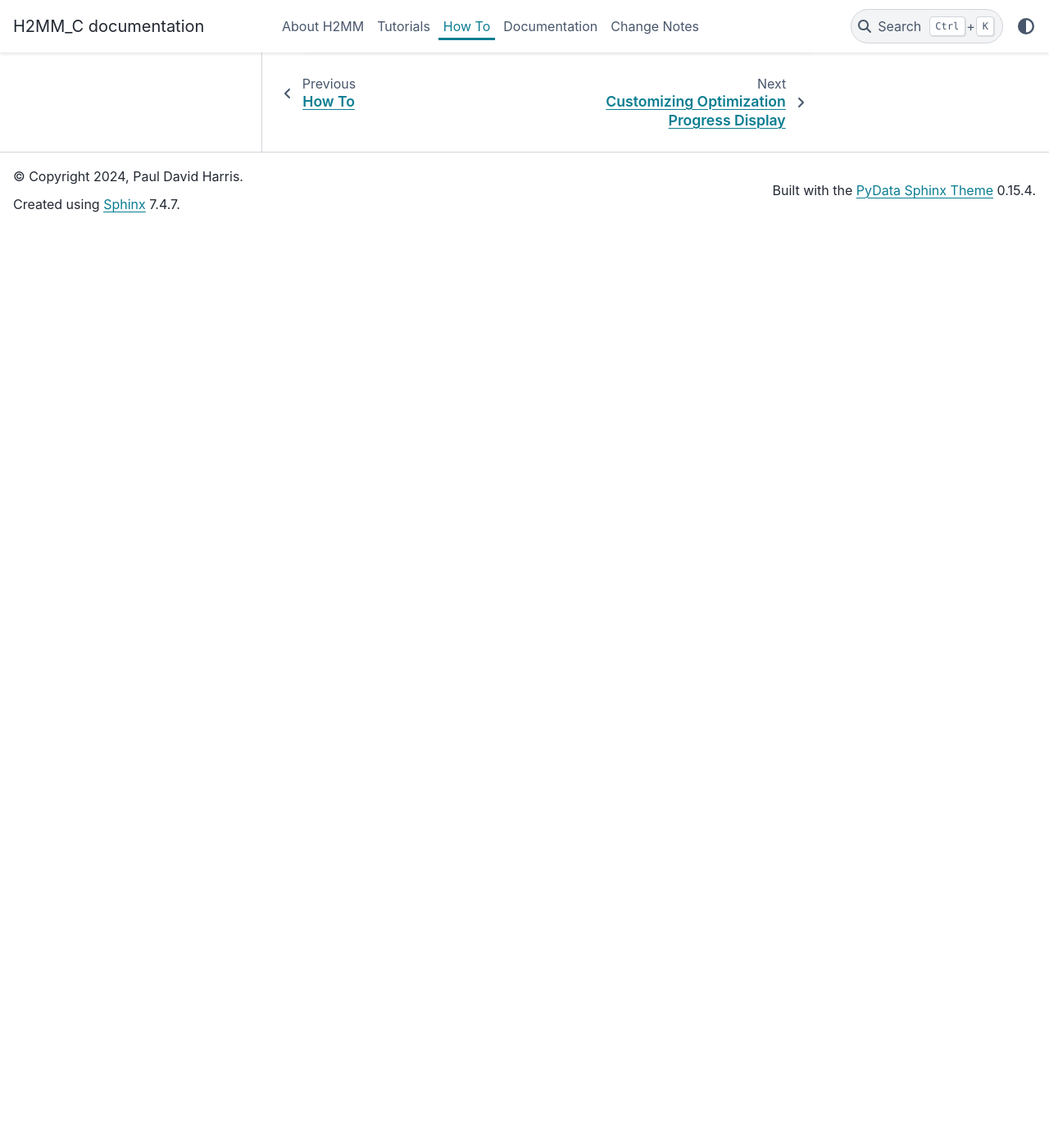
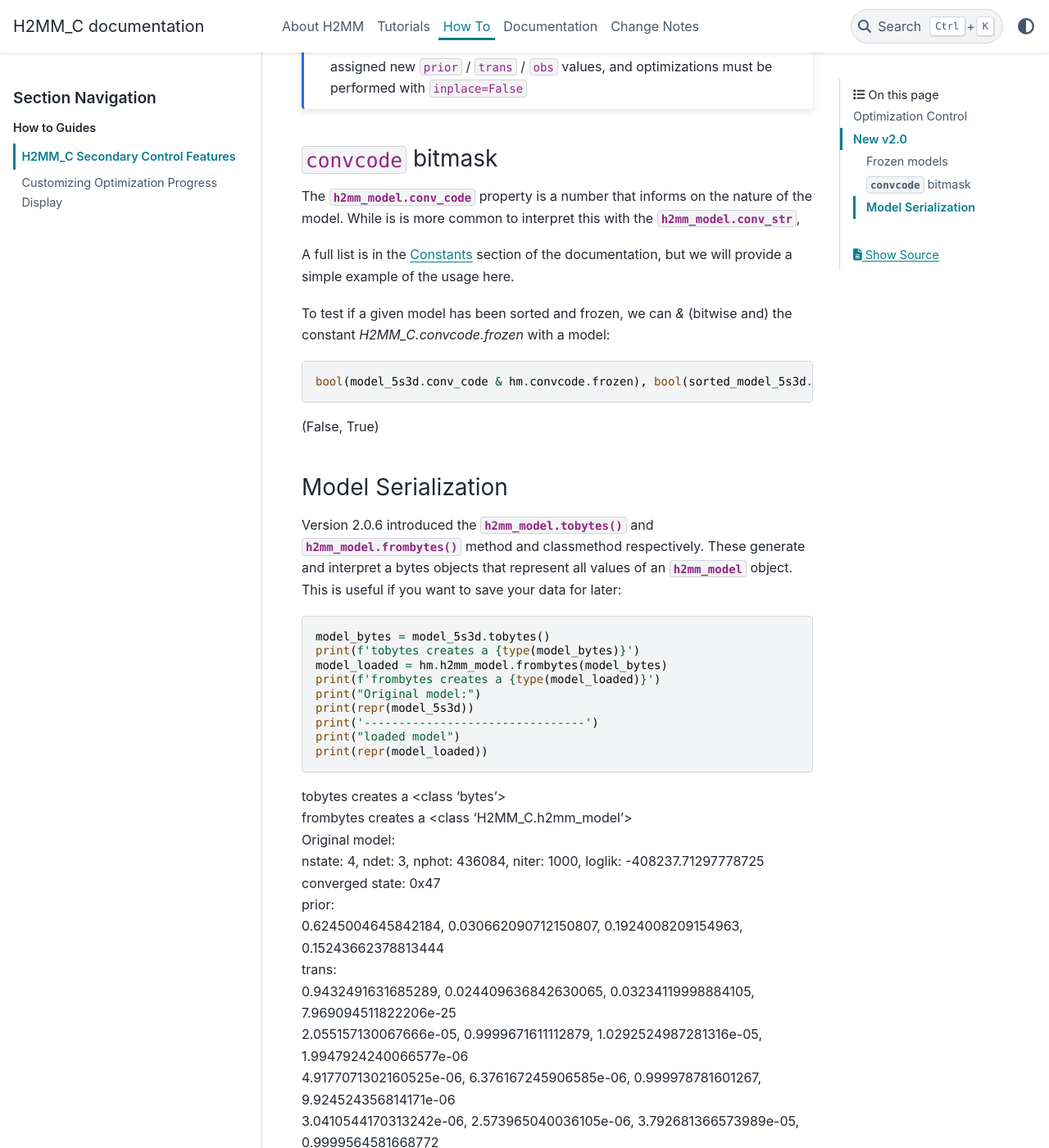
Before and after one commit to harripd/H2MMpythonlib, a Sphinx documentation site: the page built from docs/source/SecondaryControl.rst, in a window 1280 px wide and 1400 px high, scrolled down 5162 px. Shown: the whole window at 82% size. Built offline with Sphinx 7.4.7 and the PyData theme 0.15.4, drawn with Linux system fonts in a browser that asks for light colours; before the commit the page ends 5440 px from its top, so only the background shows below that; some of the changed text lies outside the part shown.

Commit message:
Update documentation for v2.0.6

```diff
--- a/docs/source/ChangeNotes.rst
+++ b/docs/source/ChangeNotes.rst
@@ -2,6 +2,12 @@ Change Notes
 ============
 
 .. currentmodule:: H2MM_C
+
+
+Changed in version 2.0.6
+------------------------
+
+- Added :meth:`h2mm_model.tobytes` and :meth:`h2mm_model.frombytes` methods enabling serializing/loading :class:`h2mm_model`
 
 Changed in version 2.0.5
 ------------------------
--- a/docs/source/SecondaryControl.rst
+++ b/docs/source/SecondaryControl.rst
@@ -134,10 +134,13 @@ Or as a whole:
     The parameters :attr:`formatter`` and :attr:`outstream` are disucssed in :ref:`print_formatter`
 
 
-Hashable models *New v2.0*
---------------------------
+New v2.0
+--------
 
-Version 2.0 introduced limited abilities to hash and use `h2mm_model`
+Frozen models
+*************
+
+Version 2.0 introduced limited abilities to hash and use :class:`h2mm_model`
 objects as keys in dictionaries.
 
 By default, most models cannot be used in this way,
@@ -188,4 +191,76 @@ equality comparisons.
     values, and optimizations must be performed with :code:`inplace=False`
 
 
+``convcode`` bitmask
+********************
+The :attr:`h2mm_model.conv_code` property is a number that informs on the nature of the model.
+While is is more common to interpret this with the :attr:`h2mm_model.conv_str`,
+
+A full list is in the :ref:`constants` section of the documentation,
+but we will provide a simple example of the usage here.
+
+To test if a given model has been sorted and frozen, we can `&` (bitwise and) the constant `H2MM_C.convcode.frozen` with a model:
+
+.. code-block::
+
+    bool(model_5s3d.conv_code & hm.convcode.frozen), bool(sorted_model_5s3d.conv_code & hm.convcode.frozen)
+
+| (False, True)
+
+
+Model Serialization
+*******************
+
+Version 2.0.6 introduced the :meth:`h2mm_model.tobytes` and :meth:`h2mm_model.frombytes`
+method and classmethod respectively.
+These generate and interpret a bytes objects that represent all values of
+an :class:`h2mm_model` object.
+This is useful if you want to save your data for later:
+
+.. code-block::
+
+    model_bytes = model_5s3d.tobytes()
+    print(f'tobytes creates a {type(model_bytes)}')
+    model_loaded = hm.h2mm_model.frombytes(model_bytes)
+    print(f'frombytes creates a {type(model_loaded)}')
+    print("Original model:")
+    print(repr(model_5s3d))
+    print('--------------------------------')
+    print("loaded model")
+    print(repr(model_loaded))
+
+| tobytes creates a <class 'bytes'>
+| frombytes creates a <class 'H2MM_C.h2mm_model'>
+| Original model:
+| nstate: 4, ndet: 3, nphot: 436084, niter: 1000, loglik: -408237.71297778725 converged state: 0x47
+| prior:
+| 0.6245004645842184, 0.030662090712150807, 0.1924008209154963, 0.15243662378813444
+| trans:
+| 0.9432491631685289, 0.024409636842630065, 0.03234119998884105, 7.969094511822206e-25
+| 2.055157130067666e-05, 0.9999671611112879, 1.0292524987281316e-05, 1.9947924240066577e-06
+| 4.9177071302160525e-06, 6.376167245906585e-06, 0.999978781601267, 9.924524356814171e-06
+| 3.0410544170313242e-06, 2.573965040036105e-06, 3.792681366573989e-05, 0.9999564581668772
+| obs:
+| 0.6174979502908565, 0.38250204970116924, 7.974116882904588e-12
+| 0.14418825554260808, 0.2894580006333491, 0.5663537438240428
+| 0.4416166011580735, 0.08698269744731542, 0.47140070139461104
+| 0.840976670297041, 0.07645342127367338, 0.08256990842928548
+|
+| --------------------------------
+| loaded model
+| nstate: 4, ndet: 3, nphot: 436084, niter: 1000, loglik: -408237.71297778725 converged state: 0x47
+| prior:
+| 0.6245004645842184, 0.030662090712150807, 0.1924008209154963, 0.15243662378813444
+| trans:
+| 0.9432491631685289, 0.024409636842630065, 0.03234119998884105, 7.969094511822206e-25
+| 2.055157130067666e-05, 0.9999671611112879, 1.0292524987281316e-05, 1.9947924240066577e-06
+| 4.9177071302160525e-06, 6.376167245906585e-06, 0.999978781601267, 9.924524356814171e-06
+| 3.0410544170313242e-06, 2.573965040036105e-06, 3.792681366573989e-05, 0.9999564581668772
+| obs:
+| 0.6174979502908565, 0.38250204970116924, 7.974116882904588e-12
+| 0.14418825554260808, 0.2894580006333491, 0.5663537438240428
+| 0.4416166011580735, 0.08698269744731542, 0.47140070139461104
+| 0.840976670297041, 0.07645342127367338, 0.08256990842928548
+
+
 .. |H2MM| replace:: H\ :sup:`2`\ MM
```
Also changed, not shown: docs/source/Documentation.rst (+54 -0 lines), docs/source/notebooks/H2MM_Control_Optimization.ipynb, 1 other file.
